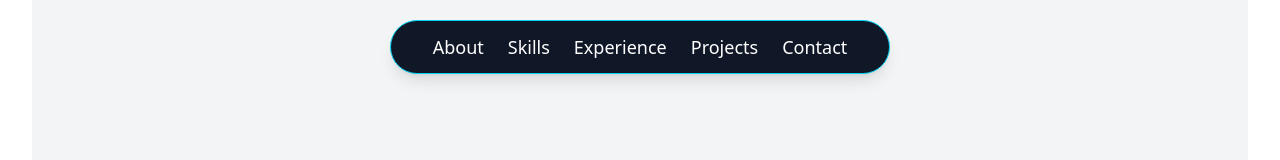
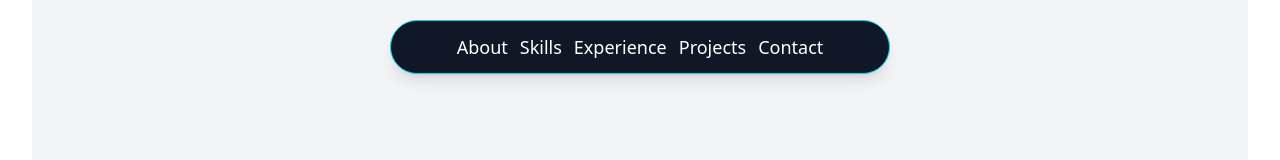
Before and after one commit to DevSourav01/Portfolio, a React (Vite) app: page / in a window 1280 px wide. Shown: the top 160 px of the page. Built offline with nearby package versions, Linux system fonts and the light colour scheme.

Commit message:
'changes'

```diff
--- a/src/Component/Navbar.jsx
+++ b/src/Component/Navbar.jsx
@@ -8,7 +8,7 @@ function Navbar() {
   };
 
   return (
-    <div className="fixed top-5 left-1/2 transform -translate-x-1/2 w-[70vw] max-w-[500px] min-w-[280px] flex flex-wrap items-center justify-center gap-6 px-6 py-3 bg-gray-900 border border-cyan-400 shadow-lg rounded-full z-50 transition-all duration-300 animate-glow">
+    <div className="fixed top-5 left-1/2 transform -translate-x-1/2 w-[70vw] max-w-[500px] min-w-[280px] flex  items-center justify-center gap-3 px-6 py-3 bg-gray-900 border border-cyan-400 shadow-lg rounded-full z-50 transition-all duration-300 animate-glow ">
       {navItems.map((item) => (
         <p
           key={item}
```
